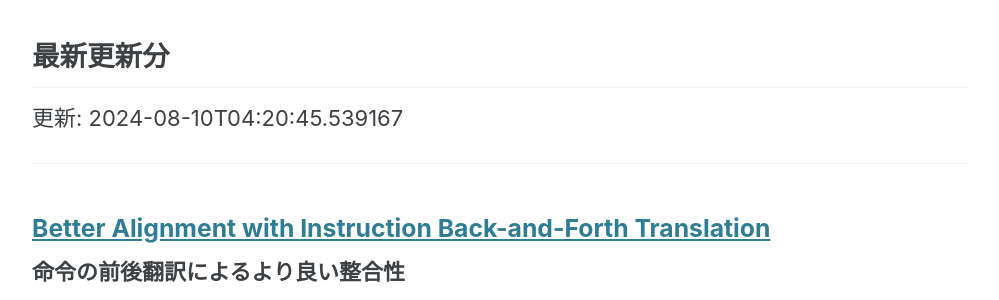
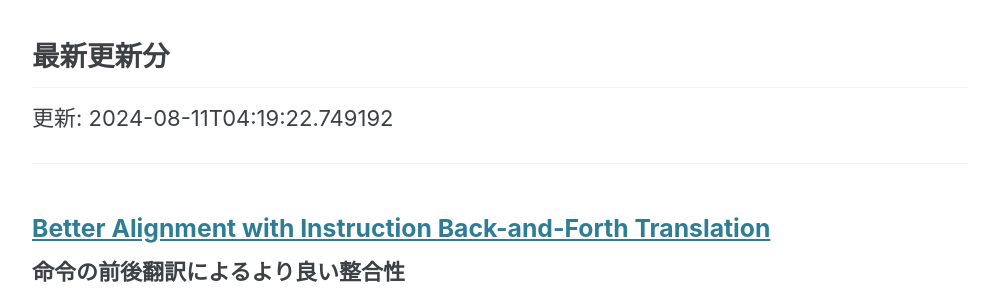
Before and after one commit to haruhisa-enomoto/arxiv-privacy-tech, a Jekyll site: the page built from index.md, in a window 1280 px wide and 900 px high, scrolled down 680 px. Shown: the part 155-455 px from the top of the window, without its empty margins (140-1139 px from the left). Built offline with Jekyll 4.4.1, drawn with Linux system fonts in a browser that asks for light colours; cached includes are drawn as plain includes; formulas are drawn with MathJax 3.

Commit message:
:robot: Automate updates

```diff
--- a/index.md
+++ b/index.md
@@ -27,7 +27,7 @@ author_profile: false
 
 ## 最新更新分
 
-更新: 2024-08-10T04:20:45.539167
+更新: 2024-08-11T04:19:22.749192
 
 - - -
 
```
